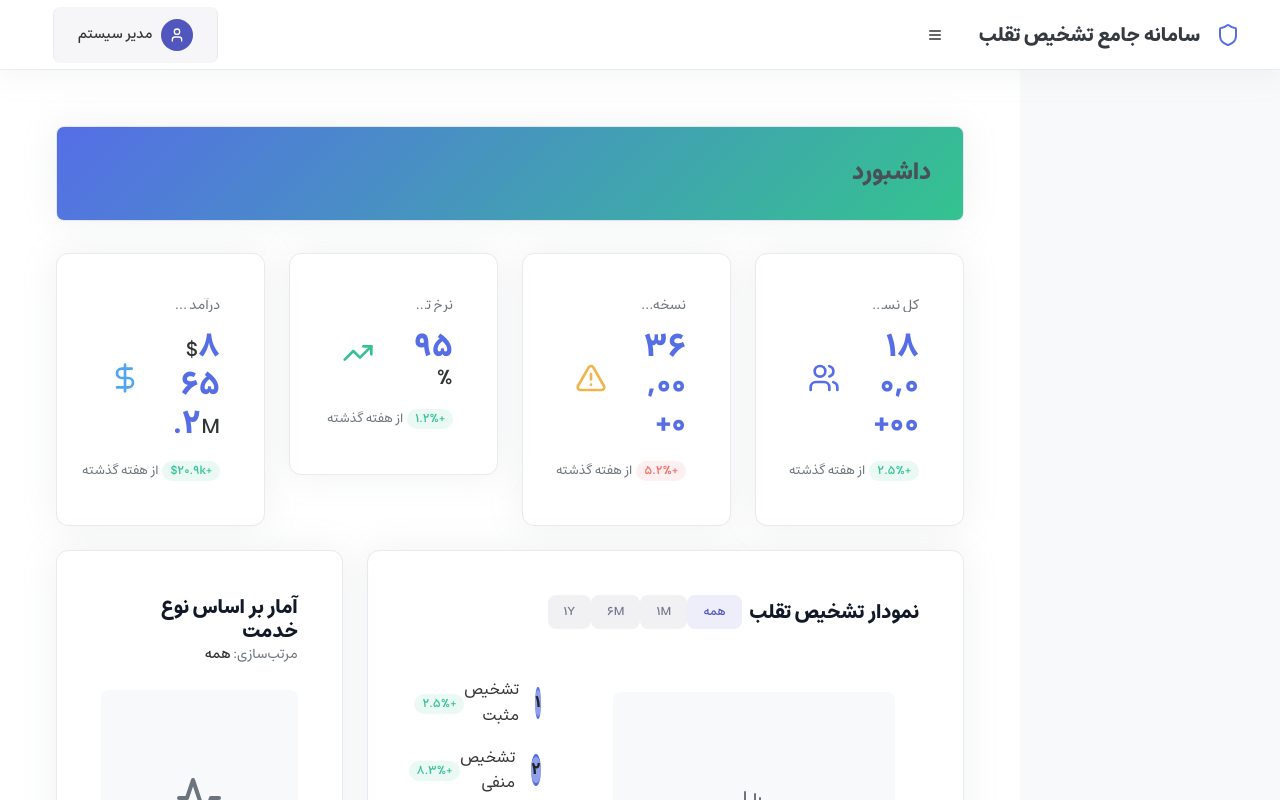
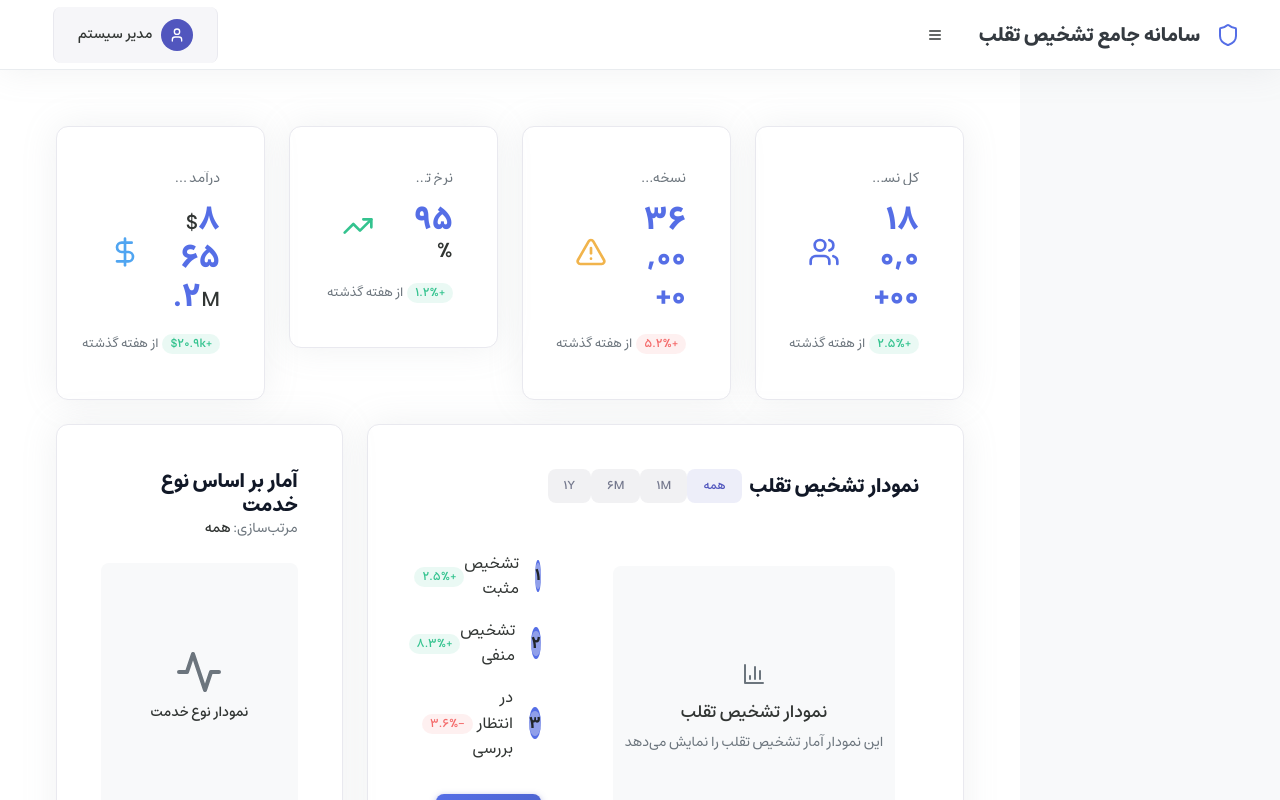
Before and after one commit to a-nowruzi/fraud-detection-algo, a React (Vite) app in the folder portal/: page / in a window 1280 px wide. Shown: the top 800 px of the page. Built offline with nearby package versions, Linux system fonts and the light colour scheme.

Commit message:
:hammer: some issues gone

```diff
--- a/portal/src/components/Layout.tsx
+++ b/portal/src/components/Layout.tsx
@@ -18,7 +18,6 @@ const Layout: React.FC<LayoutProps> = ({ children }) => {
 
   const navigation = [
     { name: 'داشبورد', href: '/', icon: Home },
-    { name: 'تشخیص تقلب', href: '/predict', icon: Shield },
     { name: 'نمودارها', href: '/charts', icon: BarChart3 },
     { name: 'آمار سیستم', href: '/stats', icon: Activity },
   ];
@@ -182,7 +181,7 @@ const Layout: React.FC<LayoutProps> = ({ children }) => {
               <div className="card-body">
                 <h5 className="alertcard-title font-size-16 text-black">بررسی تقلب</h5>
                 <p className="font-size-13 text-black">برای بررسی نسخه جدید، بر روی دکمه زیر کلیک کنید.</p>
-                <Link to="/upload" className="btn btn-primary mt-2">نسخه جدید</Link>
+                <Link to="/predict" className="btn btn-primary mt-2">نسخه جدید</Link>
               </div>
             </div>
           </div>
--- a/portal/src/pages/Dashboard.tsx
+++ b/portal/src/pages/Dashboard.tsx
@@ -7,16 +7,6 @@ const Dashboard: React.FC = () => {
 
   return (
     <>
-      {/* start page title */}
-      <div className="row">
-        <div className="col-12">
-          <div className="page-title-box d-sm-flex align-items-center justify-content-between">
-            <h4 className="mb-sm-0 font-size-18">داشبورد</h4>
-          </div>
-        </div>
-      </div>
-      {/* end page title */}
-
       <div className="row">
         <div className="col-xl-3 col-md-6">
           {/* card */}
```
Also changed, not shown: 1 other file (tests, documents, lock files or other folders).
